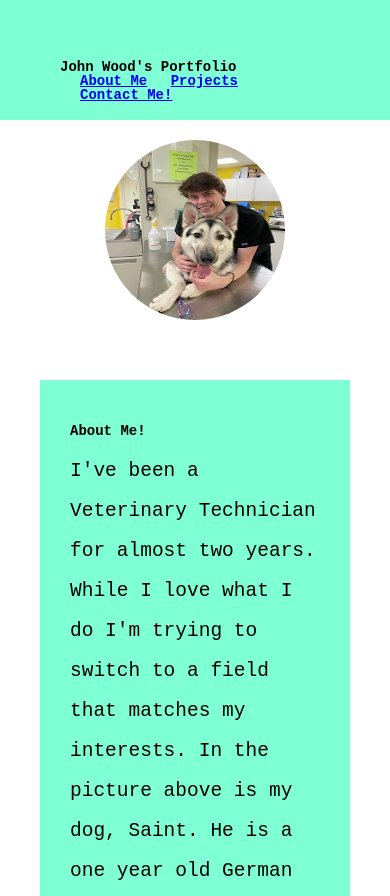
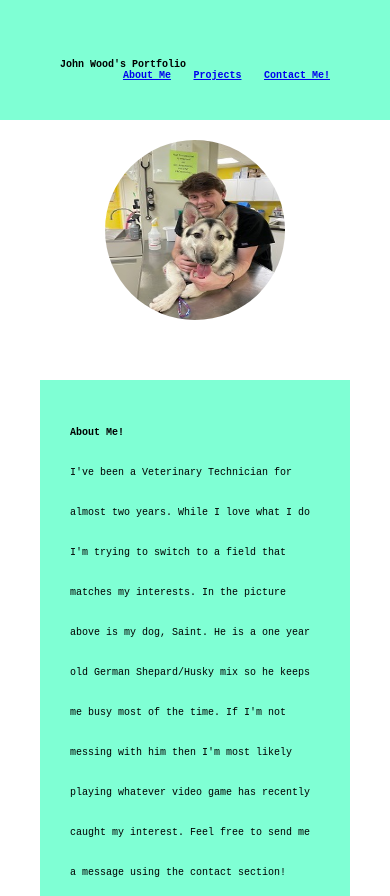
Before and after one commit to mitchell4563/Challenge-02, a plain HTML site: page index.html in a window 390 px wide. Shown: the top 896 px of the page. Drawn offline with Linux system fonts and the light colour scheme.

Commit message:
fixed-query

```diff
--- a/assets/styles.css
+++ b/assets/styles.css
@@ -96,7 +96,7 @@ section ul {
 }
 
 @media screen and (max-width: 992px) {
-    header, h1, h2, li, nav ul li, p {
+    header, h1, h2, li, nav ul li, section div p {
         font-size: 14px;
     }
     img {
@@ -106,8 +106,8 @@ section ul {
 }
 
 @media screen and (max-width: 768px){
-    header, h1, h2, a, nav ul li, p {
-        font-size: 14px;
+    header, h1, h2, a, nav ul li, section div p {
+        font-size: 10px;
     }
     img {
         max-width: 180px;
```
Also changed, not shown: 1 other file.
